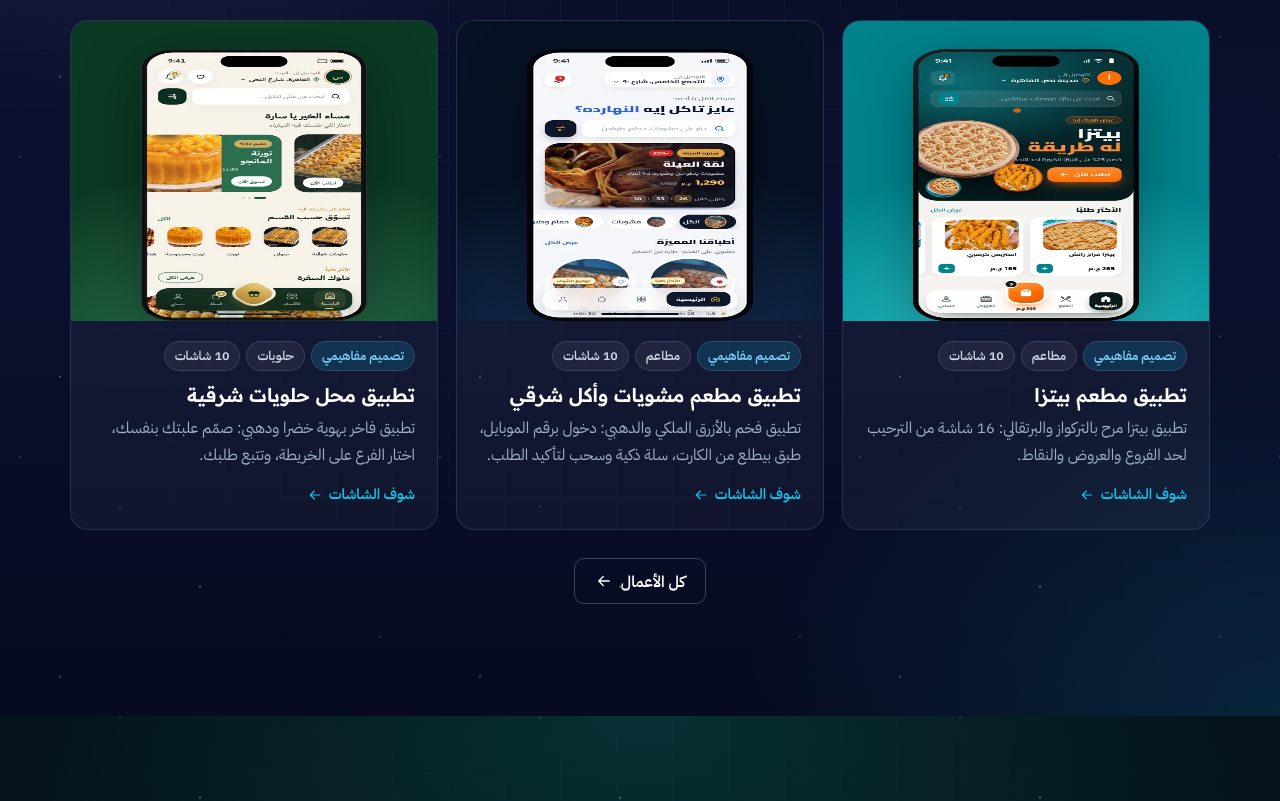
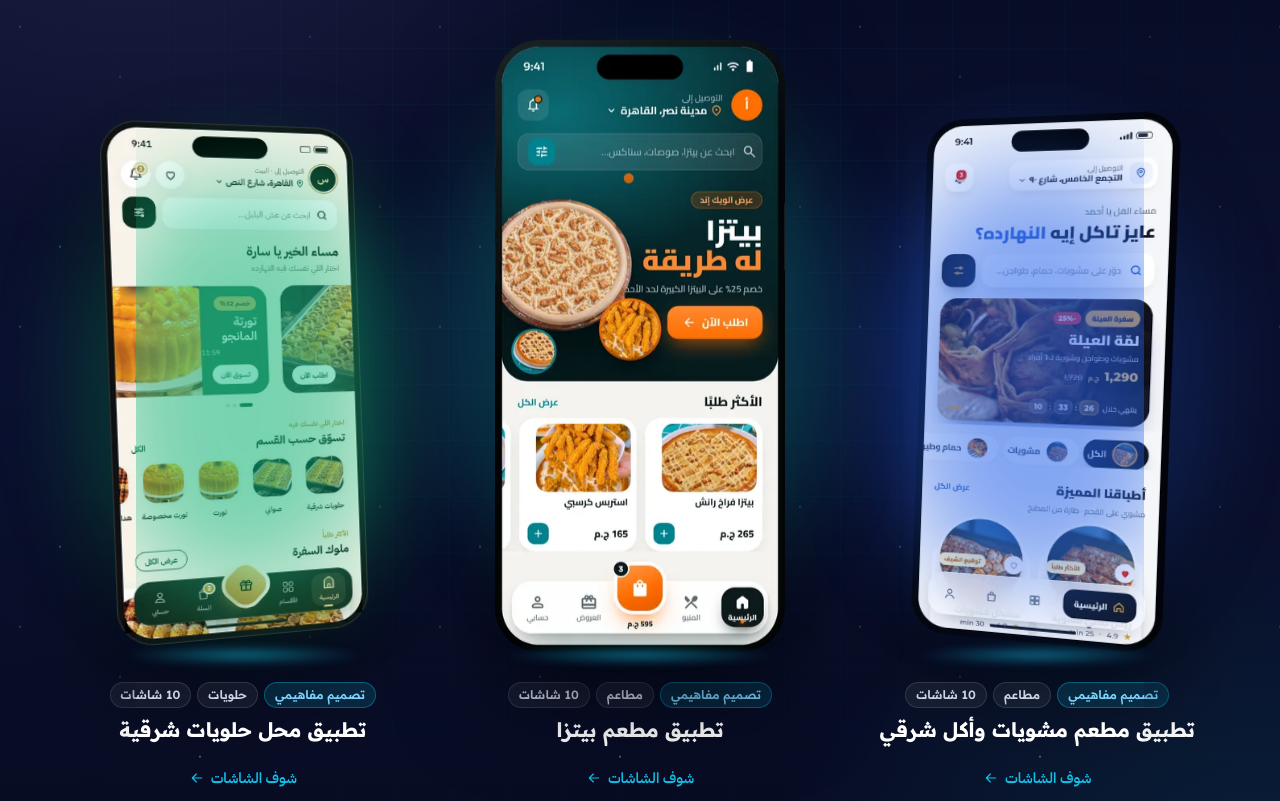
Before and after one commit to atad-tech/atad-tech.github.io, an Astro site: page / in a window 1280 px wide. Shown: the part 4220-5021 px from the top of the page. Built offline with nearby package versions, Linux system fonts and the light colour scheme; Astro itself is replaced by a stand-in of ours; animation ran at ten frames a second.

Commit message:
الأعمال في الرئيسية: 3 موبايلات طايرة ثلاثية الأبعاد بدل الكروت
- النص أكبر وقدام، والجنبين مايلين، ولما تقف على أي واحد بيتعدل ويطير
- توهج بلون كل تطبيق وقاعدة نور تحت كل موبايل
- على الموبايل بتتقلب بالسحب

Co-Authored-By: Claude Opus 5.5 <noreply@anthropic.com>
Claude-Session: https://claude.ai/code/session_01C88jgeW92cDZuchVdnYCZu

```diff
--- a/src/pages/index.astro
+++ b/src/pages/index.astro
@@ -2,8 +2,7 @@
 import BaseLayout from "@/layouts/BaseLayout.astro";
 import Calculator from "@/components/Calculator.astro";
 import Countdown from "@/components/Countdown.astro";
-import WorkCard from "@/components/WorkCard.astro";
-import { screenSrc, workBySlug } from "@/data/work";
+import { KIND_LABEL, screenSrc, workBySlug, workPath } from "@/data/work";
 import { guideBySlug, guidePath } from "@/data/guides";
 import HowYouPay from "@/components/HowYouPay.astro";
 import SpaceBg from "@/components/SpaceBg.astro";
@@ -19,6 +18,8 @@ import { faqPage } from "@/lib/schema";
 
 const featured = SERVICES.filter((s) => s.featured);
 const heroWork = workBySlug("pizza-app");
+// الترتيب: يمين، نص (الأكبر)، شمال
+const showcase = ["grill-restaurant-app", "pizza-app", "sweets-app"].map(workBySlug).filter((w) => w !== undefined);
 const catIcon: Record<CategoryId, "phone" | "megaphone" | "pen" | "server"> = { dev: "phone", marketing: "megaphone", design: "pen", infra: "server" };
 const others = (Object.keys(CATEGORIES) as CategoryId[]).filter((c) => c !== "dev");
 const offerDate = new Date(`${OFFER.endsOn}T12:00:00+02:00`).toLocaleDateString("ar-EG", { day: "numeric", month: "long", year: "numeric", timeZone: "Africa/Cairo" });
@@ -114,7 +115,25 @@ const faq = [
         <h2 id="work-h">شوف مستوى التصميم <span class="grad">قبل ما تبدأ</span></h2>
         <p>تصاميم مفاهيمية ونماذج تفاعلية عملناها لمطاعم بيتزا ومشويات ومحلات حلويات، بنفس المستوى اللي هنعمل بيه تطبيقك.</p>
       </div>
-      <div class="grid grid-3 works" data-reveal="stagger">{["pizza-app", "grill-restaurant-app", "sweets-app"].map(workBySlug).filter((w) => w !== undefined).map((w) => <WorkCard work={w} />)}</div>
+      <div class="stage" data-reveal="stagger">
+        {showcase.map((w, i) => {
+          const c = w.screens.find((x) => x.file === w.cover) ?? w.screens[0]!;
+          return (
+            <a class={`ph3 ph3--${["side", "center", "side2"][i]} tone--${w.tone}`} href={href(workPath(w.slug))}>
+              <span class="ph3__glow" aria-hidden="true"></span>
+              <span class="ph3__float">
+                <img src={href(screenSrc(w, c.file, 360))} srcset={`${href(screenSrc(w, c.file, 360))} 360w, ${href(screenSrc(w, c.file, 720))} 720w`} sizes="(max-width: 600px) 62vw, 260px" width="360" height={w.h360} alt={c.alt} loading="lazy" decoding="async" />
+              </span>
+              <span class="ph3__pad" aria-hidden="true"></span>
+              <span class="ph3__info">
+                <span class="ph3__tags"><span class="k">{KIND_LABEL[w.kind]}</span><span>{w.industry}</span><span>{w.screens.length} شاشات</span></span>
+                <b>{w.title}</b>
+                <span class="more">شوف الشاشات <Icon name="arrow" size={16} /></span>
+              </span>
+            </a>
+          );
+        })}
+      </div>
       <p class="all"><a class="btn btn--ghost" href={href("/work/")}>كل الأعمال <Icon name="arrow" size={18} /></a></p>
     </div>
   </section>
@@ -217,14 +236,35 @@ const faq = [
   @media (max-width: 960px) { .bento { grid-template-columns: repeat(2, 1fr); } .b0 { grid-column: span 2; grid-row: auto; } .b1 { grid-column: span 2; } }
   @media (max-width: 600px) { .bento { grid-template-columns: minmax(0, 1fr); } .b0, .b1 { grid-column: auto; } .b0 { padding-inline-end: 26px; padding-bottom: 290px; } .b0__phone { width: 150px; inset-inline-end: 50%; translate: 50% 0; bottom: -90px; } }
 
-  /* الأعمال على خلفية داكنة */
-  .works :global(.wcard) { background: rgba(255,255,255,.04); border-color: rgba(148,197,255,.14); }
-  .works :global(.wcard:hover) { border-color: rgba(18,194,233,.6); box-shadow: 0 30px 70px -30px rgba(18,194,233,.5); }
-  .works :global(.wcard h3) { color: #fff; }
-  .works :global(.wcard__body p) { color: #9fb0c7; }
-  .works :global(.wcard .tags span) { background: rgba(255,255,255,.06); border-color: rgba(255,255,255,.12); color: #c9d5e4; }
-  .works :global(.wcard .tags .kind--concept) { background: rgba(18,194,233,.16); color: #7dd3fc; }
-  .works :global(.more) { color: var(--cyan); }
+  /* الأعمال: 3 موبايلات طايرة ثلاثية الأبعاد */
+  .stage { display: grid; grid-template-columns: 1fr 1.15fr 1fr; align-items: end; gap: clamp(8px, 2vw, 28px); perspective: 1400px; padding-top: 20px; }
+  .ph3 { position: relative; display: flex; flex-direction: column; align-items: center; text-decoration: none; color: #fff; transform-style: preserve-3d; }
+  .ph3__float { display: block; width: min(100%, 250px); transition: transform .6s cubic-bezier(.2,.7,.2,1); animation: phFloat 7s ease-in-out infinite; }
+  .ph3--center .ph3__float { width: min(100%, 290px); animation-delay: -2.3s; }
+  .ph3--side .ph3__float { transform: rotateY(-22deg) rotateZ(2deg) translateZ(-40px); animation-delay: -1s; }
+  .ph3--side2 .ph3__float { transform: rotateY(22deg) rotateZ(-2deg) translateZ(-40px); animation-delay: -4s; }
+  .ph3 img { width: 100%; display: block; filter: drop-shadow(0 40px 50px rgba(0,0,0,.6)); }
+  .ph3:hover .ph3__float, .ph3:focus-visible .ph3__float { transform: rotateY(0) translateY(-18px) scale(1.04); }
+  .ph3__glow { position: absolute; inset: 8% 10% 30%; border-radius: 40%; filter: blur(50px); opacity: .55; z-index: -1; transition: opacity .4s; }
+  .tone--teal .ph3__glow { background: #14b8c6; } .tone--navy .ph3__glow { background: #2563eb; } .tone--emerald .ph3__glow { background: #10b981; }
+  .tone--red .ph3__glow { background: #ef4444; } .tone--charcoal .ph3__glow { background: #f59e0b; }
+  .ph3:hover .ph3__glow { opacity: .85; }
+  .ph3__pad { width: 70%; height: 18px; margin-top: -6px; border-radius: 50%; background: radial-gradient(closest-side, rgba(18,194,233,.55), transparent); filter: blur(4px); }
+  .ph3__info { display: grid; justify-items: center; gap: 8px; margin-top: 18px; text-align: center; }
+  .ph3__tags { display: flex; flex-wrap: wrap; justify-content: center; gap: 6px; }
+  .ph3__tags span { font: 600 12px/1 var(--font-display); padding: 6px 10px; border-radius: 99px; color: #c9d5e4; background: rgba(255,255,255,.06); border: 1px solid rgba(255,255,255,.12); }
+  .ph3__tags .k { color: #7dd3fc; background: rgba(18,194,233,.14); border-color: rgba(18,194,233,.35); }
+  .ph3__info b { font: 700 clamp(17px, 1.6vw, 20px)/1.4 var(--font-display); }
+  .ph3 .more { color: var(--cyan); font-weight: 600; display: inline-flex; align-items: center; gap: 6px; }
+  @keyframes phFloat { 50% { translate: 0 -14px; } }
+  @media (max-width: 760px) {
+    .stage { display: flex; overflow-x: auto; scroll-snap-type: x mandatory; gap: 18px; padding: 10px var(--gutter) 6px; margin-inline: calc(var(--gutter) * -1); scrollbar-width: none; perspective: none; }
+    .stage::-webkit-scrollbar { display: none; }
+    .ph3 { flex: 0 0 66%; scroll-snap-align: center; }
+    .ph3--side .ph3__float, .ph3--side2 .ph3__float { transform: none; }
+    .ph3__float, .ph3--center .ph3__float { width: 100%; }
+  }
+  @media (prefers-reduced-motion: reduce) { .ph3__float { animation: none; } }
 
   /* باقي التخصصات */
   .cat ul { list-style: none; padding: 0; margin: 18px 0 0; display: grid; gap: 6px; }
```
